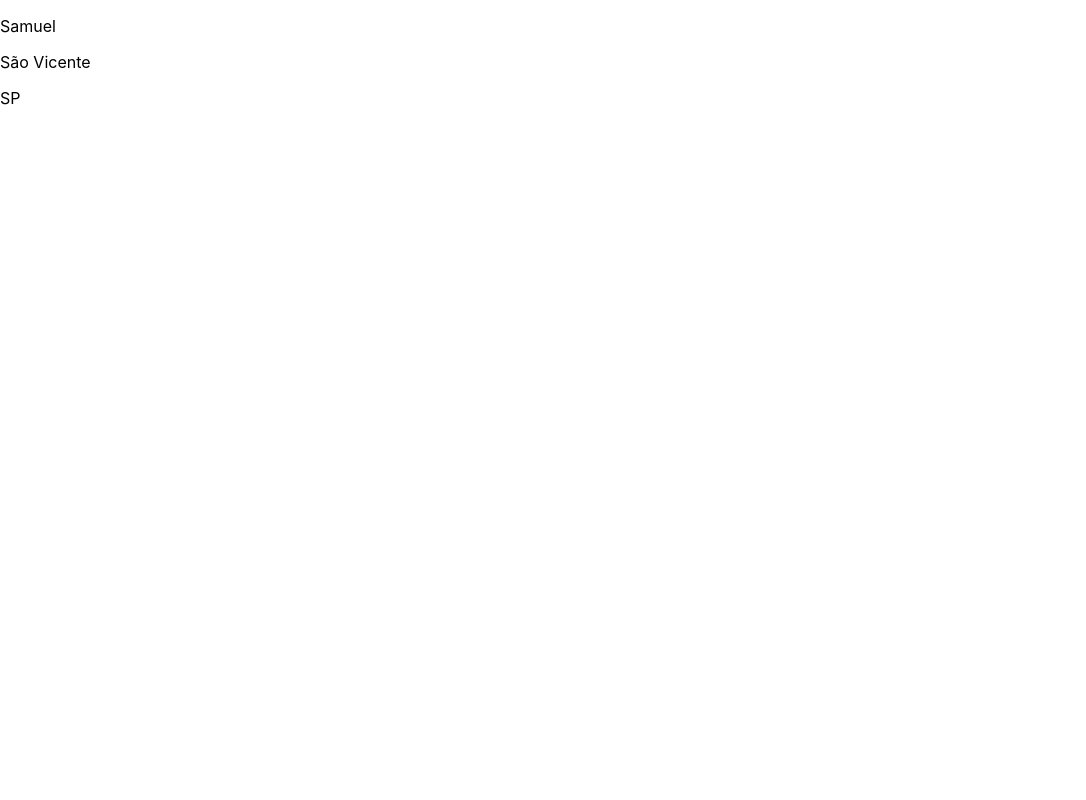
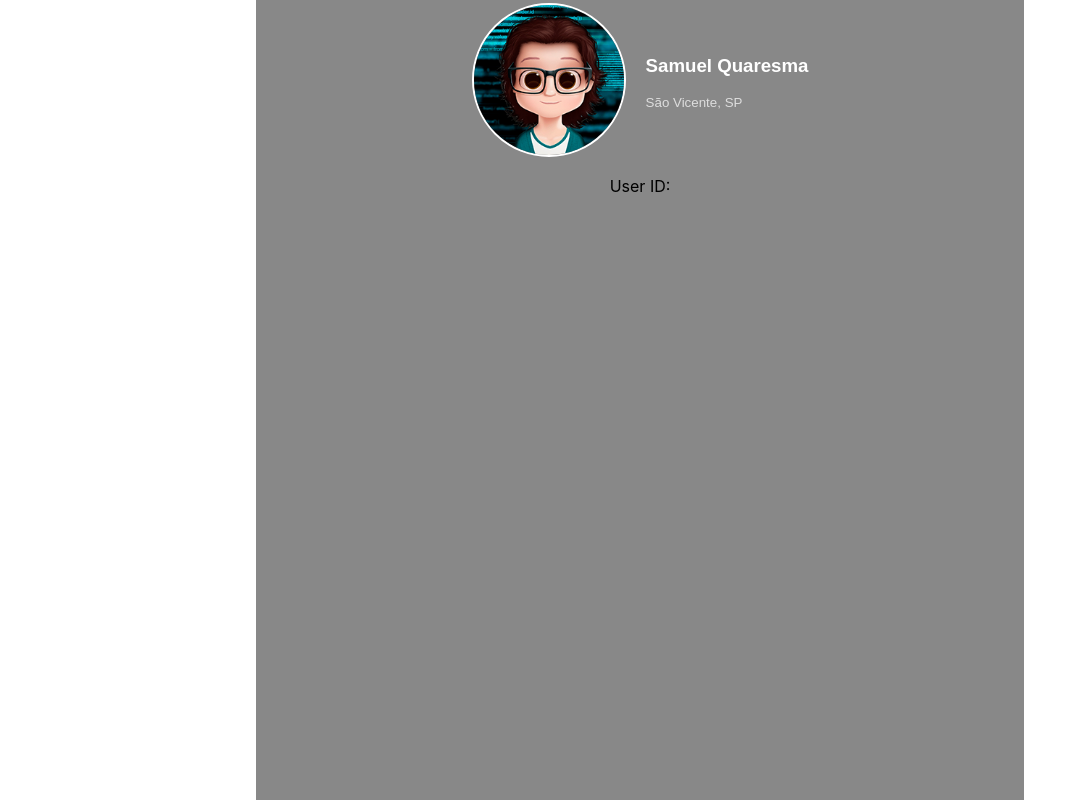
Before and after one commit to squoliver83/teste_provi_front, a React (Create React App) app in the folder dashboard/: page / in a window 1280 px wide. Shown: the whole page, without its empty margins (0-1086 px from the left). Built offline with nearby package versions, Linux system fonts and the light colour scheme; no server answers.

Commit message:
Started rendering installments and general user information on screen

```diff
--- a/dashboard/package.json
+++ b/dashboard/package.json
@@ -9,7 +9,8 @@
     "axios": "^0.19.2",
     "react": "^16.13.0",
     "react-dom": "^16.13.0",
-    "react-scripts": "3.4.0"
+    "react-scripts": "3.4.0",
+    "styled-components": "^5.0.1"
   },
   "scripts": {
     "start": "react-scripts start",
--- a/dashboard/src/components/Dashboard.js
+++ b/dashboard/src/components/Dashboard.js
@@ -1,6 +1,9 @@
 import React, { Component } from 'react';
 import UserInfo from './UserInfo'
 import axios from 'axios';
+import styled from 'styled-components';
+import GeneralInfos from './GeneralInfos';
+import Installments from './Installments';
 
 const responseDataMock = {
     installments: [
@@ -54,6 +57,17 @@ const responseDataMock = {
     totalAmountInTaxes: 500
 }
 
+const Wrapper = styled.div`
+    width: 60%;
+    background-color: #888;
+    display: flex;
+    flex-direction: column;
+    align-items: center;
+    justify-content: flex-start;
+    margin: 0 auto;
+    height: 100vh;
+`
+
 class Dashboard extends Component {
 
     constructor(props) {
@@ -87,9 +101,19 @@ class Dashboard extends Component {
     render() {
 
         return (
-            <div>
+            <Wrapper>
                 <UserInfo />
-            </div>
+                <GeneralInfos
+                    userId={this.state.userId}
+                    amountTaken={this.state.amountTaken}
+                    amountPayd={this.state.amountPayd}
+                    monthlyInterest={this.state.monthlyInterest}
+                    totalAmountInTaxes={this.state.totalAmountInTaxes}
+                />
+                <Installments
+                    installments={this.state.installments}
+                />
+            </Wrapper>
         );
     }
 }
--- /dev/null
+++ b/dashboard/src/components/GeneralInfos.js
@@ -0,0 +1,18 @@
+import React from 'react';
+
+class GeneralInfos extends React.Component {
+
+    constructor(props){
+        super(props);
+    }
+
+    render() {
+        return (
+            <div>
+                <p>User ID: {this.props.userId}</p>
+            </div>
+        );
+    }
+}
+
+export default GeneralInfos;
--- /dev/null
+++ b/dashboard/src/components/Installments.js
@@ -0,0 +1,16 @@
+import React from 'react';
+
+function Installments(props) {
+
+    const parcelas = props.installments.map((parc) =>
+        <p>Valor da parcela: {parc.value} - vencimento: {parc.dueDate}</p>
+    )
+
+    return (
+        <>
+            {parcelas}
+        </>
+    );
+}
+
+export default Installments;
--- a/dashboard/src/components/UserInfo.js
+++ b/dashboard/src/components/UserInfo.js
@@ -1,18 +1,61 @@
 import React from 'react';
+import styled from 'styled-components';
+import profileImg from '../img/sam_profile_small.jpg';
 
+// mock de dados de usuário/estudante
 const userDataMock = {
-    name: "Samuel",
+    name: "Samuel Quaresma",
     city: "São Vicente",
     state: "SP"
 }
 
+const Wrapper = styled.div`
+    width: 100%;
+    background-color: #888;
+    display: flex;
+    align-items: center;
+    align-self: flex-start;
+    justify-content: center;
+    margin: 0 auto;
+    height: 20vh;
+`
+
+const ProfileImg = styled.img`
+    width: 150px;
+    height: 150px;
+    border-radius: 50%;
+    border: 2px white solid;
+    /*box-shadow: 0px 5px 5px gray;*/
+`
+
+const UsernameText = styled.p`
+    font-family: Arial, Helvetica, sans-serif;
+    font-size: 14pt;
+    font-weight: bold;
+    color: #FFF;
+`
+
+const UserLocation = styled.p`
+    font-family: Arial, Helvetica, sans-serif;
+    font-size: 10pt;
+    color: #DDD;
+    /* font-style: italic; */
+`
+
+const ProfileInfos = styled.div`
+    margin-left: 20px;
+
+`
+
 function UserInfo() {
     return (
-        <div>
-            <p>{userDataMock.name}</p>
-            <p>{userDataMock.city}</p>
-            <p>{userDataMock.state}</p>
-        </div>
+        <Wrapper>
+            <ProfileImg src={profileImg} alt="profileImg"/>
+            <ProfileInfos>
+                <UsernameText>{userDataMock.name}</UsernameText>
+                <UserLocation>{userDataMock.city}, {userDataMock.state}</UserLocation>
+            </ProfileInfos>
+        </Wrapper>
     );
 }
 
```
Also changed, not shown: dashboard/src/img/sam_profile_small.jpg (added), 1 other file (tests, documents, lock files or other folders).
